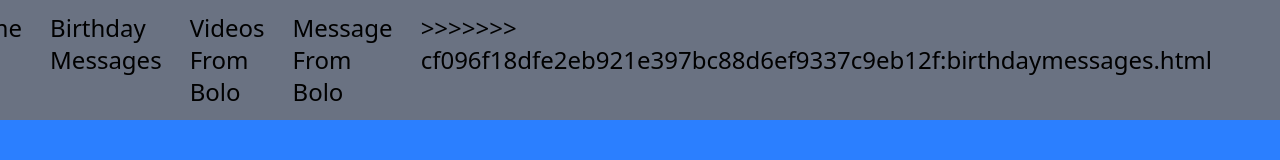
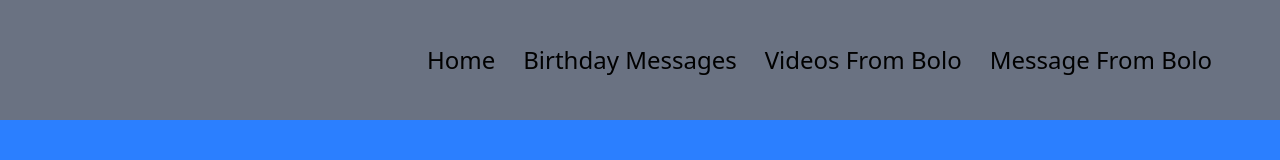
Before and after one commit to leeladiv/-1-CWT, a website: page everyone.html in a window 1280 px wide. Shown: the top 160 px of the page. Drawn offline with Linux system fonts and the light colour scheme.

Commit message:
changes to files

```diff
--- a/everyone.html
+++ b/everyone.html
@@ -13,17 +13,11 @@
             <div class="md:static absolute  md:min-h-fit min-h-[60vh]
              left-0 top[100%] md:w-auto w-full  px-5">
                 <ul class="flex  gap-7 text-2xl">
-<<<<<<< HEAD:everyone.html
+
                     <li> <a class="hover:text-white" href="index.html" >Home</a></li>
                     <li> <a class="hover:text-white" href="everyone.html"> Birthday Messages</a></li>
                     <li> <a class="hover:text-white" href="video.html">Videos From Bolo</a></li>
                     <li> <a class="hover:text-white" href="words.html">Message From Bolo</a></li>
-=======
-                    <li> <a class="hover:text-white" href="/index.html" >Home</a></li>
-                    <li> <a class="hover:text-white" href="/birthdayMessages.html"> Birthday Messages</a></li>
-                    <li> <a class="hover:text-white" href="/videosfromBolo.html">Videos From Bolo</a></li>
-                    <li> <a class="hover:text-white" href="/paragraph.html">Message From Bolo</a></li>
->>>>>>> cf096f18dfe2eb921e397bc88d6ef9337c9eb12f:birthdaymessages.html
                 </ul>
             </div>
         </nav>
```
Also changed, not shown: index.html (+3 -8 lines), video.html (+1 -0 lines), words.html (+1 -0 lines).
